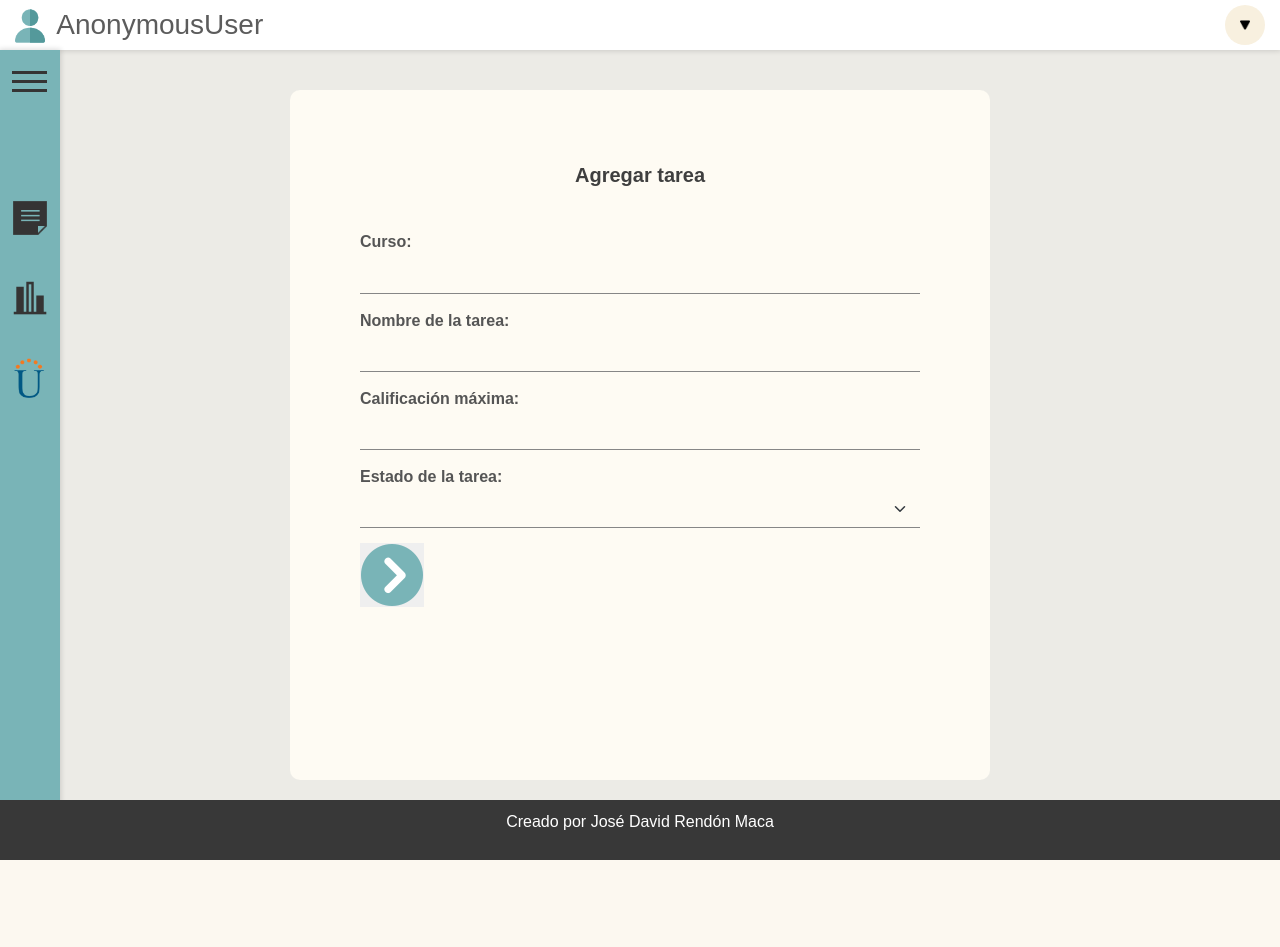
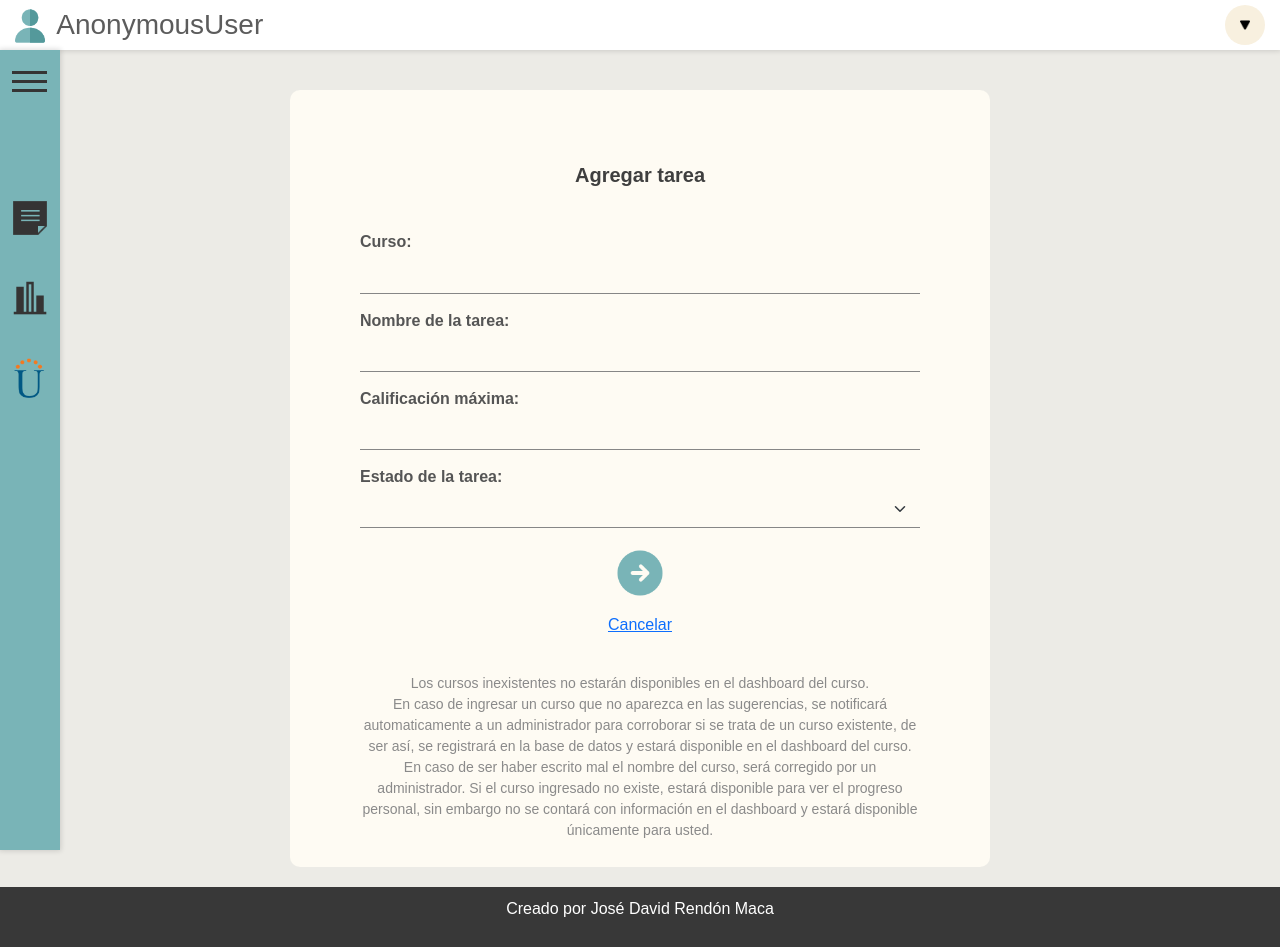
Before and after one commit to JoseDavidRendon/TareasUniv, a Django app: page /nuevoCurso/ in a window 1280 px wide. Before the commit the page ends 860 px from the top, so only its background shows below. Run offline with Django 4.2, Linux system fonts and the light colour scheme; some libraries are stand-ins or nearby versions.

Commit message:
completado menu agregar tarea

```diff
--- a/TareasUnivProyecto/TareasUnivProyecto/static/css/NuevoCurso.css
+++ b/TareasUnivProyecto/TareasUnivProyecto/static/css/NuevoCurso.css
@@ -3,7 +3,7 @@
     background-color: rgba(245, 245, 245, 0);
 
     width: 600px;
-    height: 310px;
+    height: 100%;
     padding: 10px 20px;
     border-radius: 20px;
 }
--- a/TareasUnivProyecto/TareasUnivProyecto/static/css/base.css
+++ b/TareasUnivProyecto/TareasUnivProyecto/static/css/base.css
@@ -7,7 +7,7 @@
 
 
 html{
-    height: 100%;
+    min-height: 100%;
 }
 
 header{
--- a/TareasUnivProyecto/index/templates/index/AgregarCurso.html
+++ b/TareasUnivProyecto/index/templates/index/AgregarCurso.html
@@ -22,9 +22,10 @@
 
         {% csrf_token %}
 
+        <div style="display:flex; flex-direction: column;">
 
+            <div>
                 <!-- Campo de curso -->
-        <div>
                 <div style="height: 1px;">
 
                     <p style="font-weight: bold ;margin-bottom: 0px; color: rgb(85, 85, 85);"> Curso:</p>
@@ -92,14 +93,31 @@
 
             </div>
 
+            <!-- Boton para agregar la tarea -->
+            <button type="submit" style="border: none; background-color: rgba(0, 0, 0, 0);"><img style="width:60px; height: 60px;" src="{% static 'icons/icon-continuar.png' %}" alt=""></button>
 
-        <!-- Boton para agregar la tarea -->
-        <button type="submit" style="border: none; background-color: none;"><img src="{% static 'icons/icon-continuar.png' %}" alt=""></button>
+            <div style="width: 100%; display: flex; justify-content: center;"><a style="text-align: center; margin-top: 10px;" href="{% url 'inicio' %}"><p>Cancelar</p></a></div>
+
+
+        </div>
 
     </form>
 
+    <div style="text-align: center; color: #8a8a8a; margin-top: 20px; font-size:14px ;">
 
+        <p>
 
+            Los cursos inexistentes no estarán disponibles en el dashboard del curso. <br>
+            En caso de ingresar un curso que no aparezca en las sugerencias, se notificará
+            automaticamente a un administrador para corroborar si se trata de un curso existente,
+            de ser así, se registrará en la base de datos y estará disponible en el dashboard del curso.
+            En caso de ser haber escrito mal el nombre del curso, será corregido por un administrador.
+            Si el curso ingresado no existe, estará disponible para ver el progreso personal, sin embargo
+            no se contará con información en el dashboard y estará disponible únicamente para usted.
+
+        </p>
+
+    </div>
 
 
 </div>
```
Also changed, not shown: other parts of TareasUnivProyecto/TareasUnivProyecto/static/css/NuevoCurso.css (+1 -47 lines), TareasUnivProyecto/TareasUnivProyecto/static/icons/icon-continuar.png, TareasUnivProyecto/db.sqlite3. Lines whose indentation alone changed are shown as unchanged.
